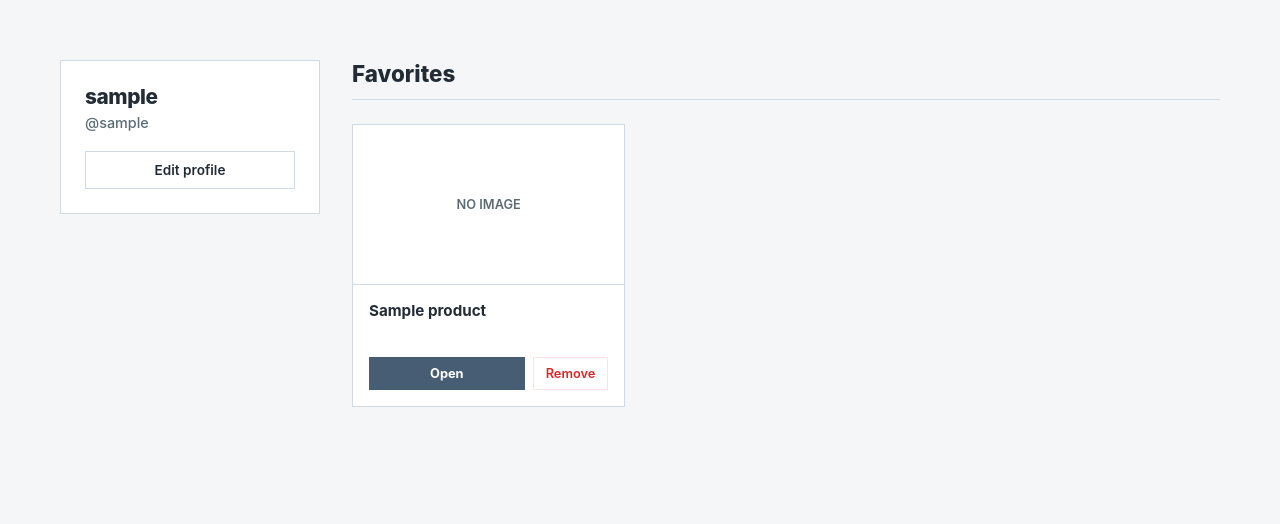
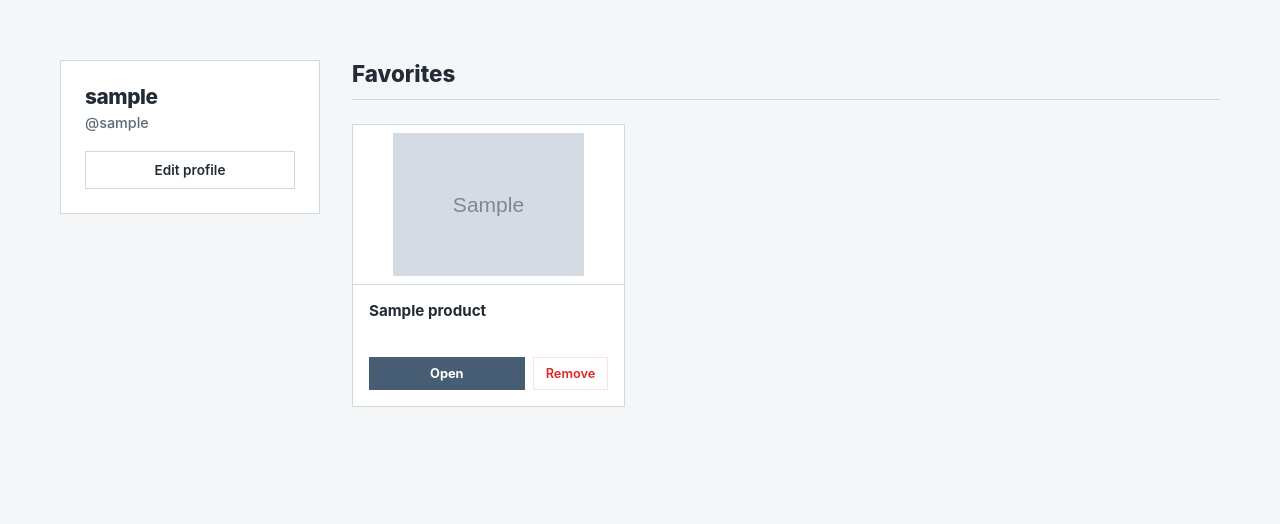
Before and after one commit to DimaPr7/price-comparison-system, a Django app: page /profile/ in a window 1280 px wide. Shown: the part 70-594 px from the top of the page. Run offline with Django 5.2, Linux system fonts and the light colour scheme; a user stored in the database is signed in; tables that the repository leaves empty hold one stand-in row (values such as "Sample post"); grey boxes marked "Sample" are stand-in pictures.

Commit message:
update provile page

```diff
--- a/templates/profile.html
+++ b/templates/profile.html
@@ -38,13 +38,13 @@
 
                     <div class="fav-image-wrapper">
 
-                        {% if fav.product.image %}
-                            <img src="{{ fav.product.image_url }}">
-                        {% else %}
-                            <div class="no-photo">
-                                NO IMAGE
-                            </div>
-                        {% endif %}
+                        {% if fav.product.image_url %}
+    <img src="{{ fav.product.image_url }}" alt="{{ fav.product.title }}">
+{% else %}
+    <div class="no-photo">
+        NO IMAGE
+    </div>
+{% endif %}
 
                     </div>
 
```
